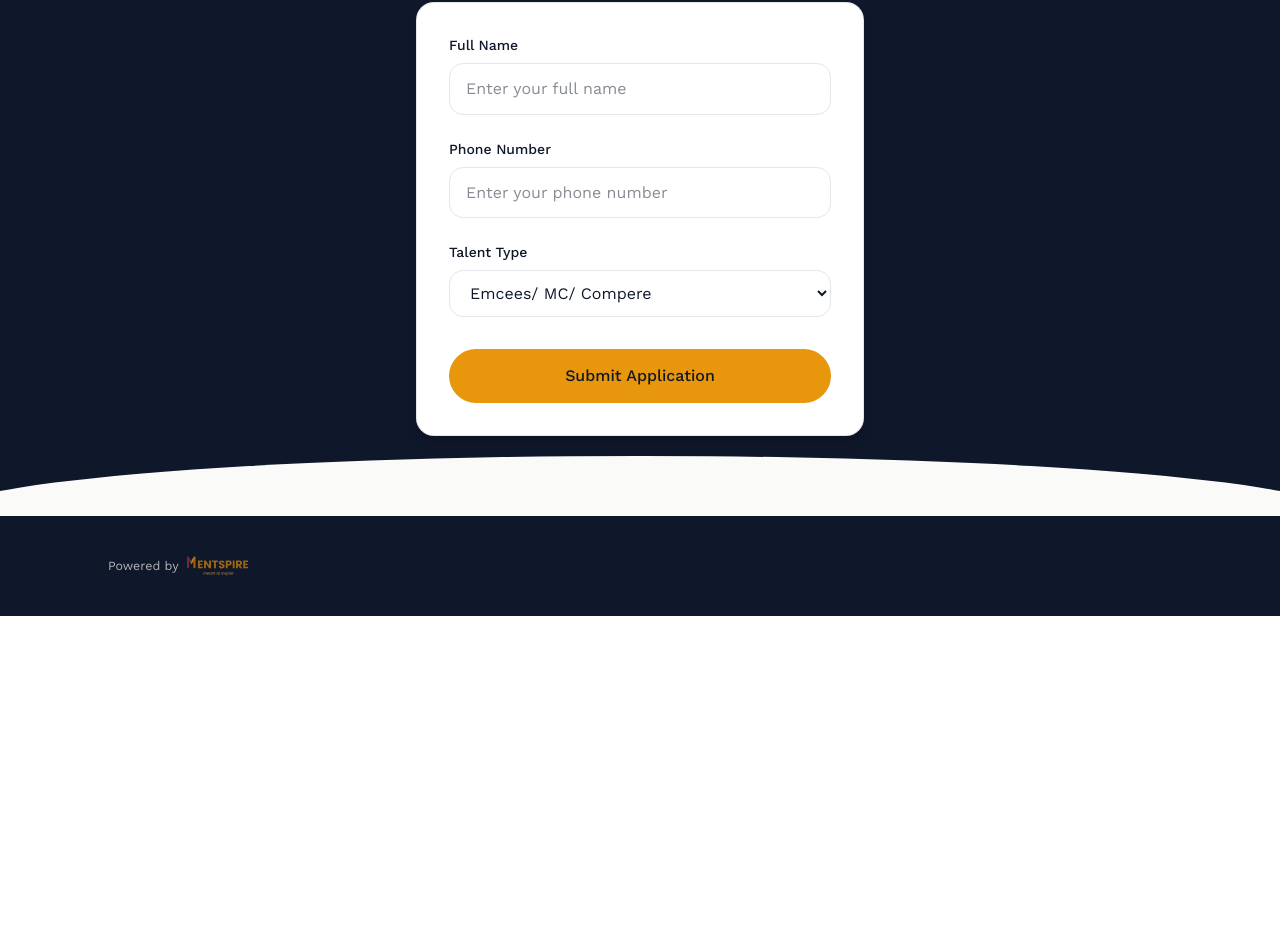
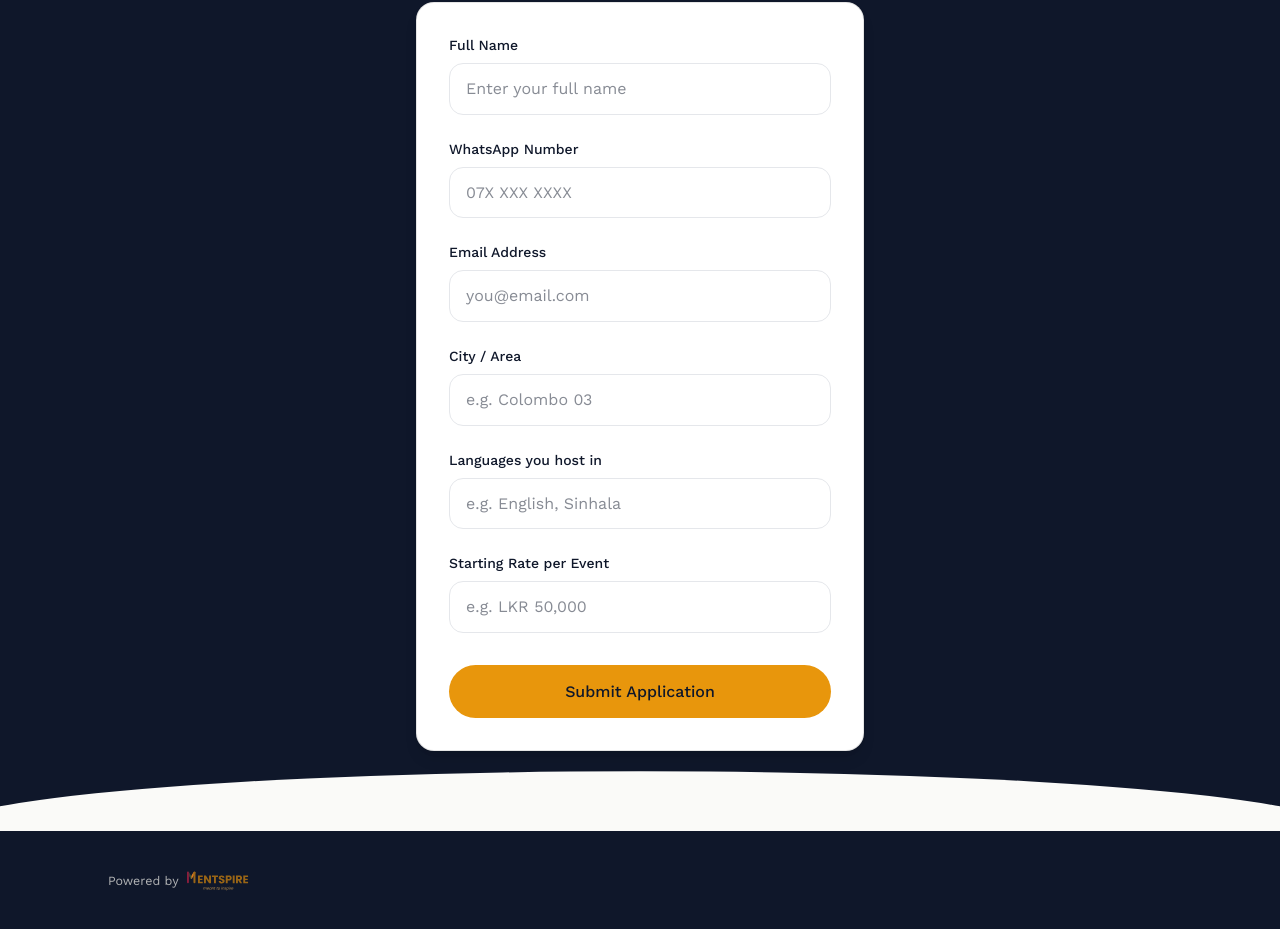
Before and after one commit to AntonSandbox/srilankanmusicians, a Next.js app: page /become-vendor in a window 1280 px wide. Shown: the part 447-1376 px from the top of the page. Before the commit the page ends 1063 px from the top, so only its background shows below. Built offline with nearby package versions, Linux system fonts and the light colour scheme.

Commit message:
feat: become vendor form changed

```diff
--- a/app/api/vendor-application/route.ts
+++ b/app/api/vendor-application/route.ts
@@ -3,9 +3,9 @@ import { Resend } from 'resend';
 
 export async function POST(request: Request) {
   try {
-    const { name, phone, city, languages, experience, portfolio, talentType } = await request.json();
+    const { name, whatsapp, email, city, languages, startingRate } = await request.json();
 
-    if (!name || !phone) {
+    if (!name || !whatsapp || !email) {
       return NextResponse.json({ error: 'Missing required fields' }, { status: 400 });
     }
 
@@ -23,16 +23,15 @@ export async function POST(request: Request) {
       from: `Vendor Application <${process.env.RESEND_FROM_EMAIL}>`,
       to: adminEmail,
       subject: `New Vendor Application: ${name}`,
-      text: `A new vendor has applied to join the platform.\n\nName: ${name}\nPhone: ${phone}\nCity: ${city || 'N/A'}\nLanguages: ${languages || 'N/A'}\nExperience: ${experience || 'N/A'}\nPortfolio: ${portfolio || 'N/A'}\nTalent Type: ${talentType || 'N/A'}`,
+      text: `A new vendor has applied to join the platform.\n\nName: ${name}\nWhatsApp: ${whatsapp}\nEmail: ${email}\nCity: ${city || 'N/A'}\nLanguages: ${languages || 'N/A'}\nStarting Rate: ${startingRate || 'N/A'}`,
       html: `
         <h2>New Vendor Application</h2>
         <p><strong>Name:</strong> ${name}</p>
-        <p><strong>Phone:</strong> ${phone}</p>
+        <p><strong>WhatsApp:</strong> ${whatsapp}</p>
+        <p><strong>Email:</strong> ${email}</p>
         <p><strong>City/Area:</strong> ${city || 'N/A'}</p>
         <p><strong>Languages:</strong> ${languages || 'N/A'}</p>
-        <p><strong>Experience:</strong> ${experience || 'N/A'}</p>
-        <p><strong>Portfolio/Link:</strong> ${portfolio || 'N/A'}</p>
-        <p><strong>Talent Type:</strong> ${talentType || 'N/A'}</p>
+        <p><strong>Starting Rate per Event:</strong> ${startingRate || 'N/A'}</p>
       `,
     });
 
--- a/app/become-vendor/page.tsx
+++ b/app/become-vendor/page.tsx
@@ -6,8 +6,11 @@ import { SERVICES } from '@/lib/constants';
 
 export default function BecomeVendorPage() {
   const [name, setName] = useState('');
-  const [phone, setPhone] = useState('');
-  const [talentType, setTalentType] = useState(SERVICES[0].items[0]);
+  const [whatsapp, setWhatsapp] = useState('');
+  const [email, setEmail] = useState('');
+  const [city, setCity] = useState('');
+  const [languages, setLanguages] = useState('');
+  const [startingRate, setStartingRate] = useState('');
   const [status, setStatus] = useState<'idle' | 'loading' | 'success' | 'error'>('idle');
 
   const handleSubmit = async (e: React.FormEvent) => {
@@ -20,7 +23,7 @@ export default function BecomeVendorPage() {
         headers: {
           'Content-Type': 'application/json',
         },
-        body: JSON.stringify({ name, phone, talentType }),
+        body: JSON.stringify({ name, whatsapp, email, city, languages, startingRate }),
       });
 
       if (!res.ok) {
@@ -29,8 +32,11 @@ export default function BecomeVendorPage() {
 
       setStatus('success');
       setName('');
-      setPhone('');
-      setTalentType(SERVICES[0].items[0]);
+      setWhatsapp('');
+      setEmail('');
+      setCity('');
+      setLanguages('');
+      setStartingRate('');
     } catch (error) {
       console.error(error);
       setStatus('error');
@@ -87,31 +93,68 @@ export default function BecomeVendorPage() {
                 </div>
 
                 <div>
-                  <label htmlFor="phone" className="block text-sm font-medium mb-2" style={{ color: 'var(--espresso)' }}>Phone Number</label>
+                  <label htmlFor="whatsapp" className="block text-sm font-medium mb-2" style={{ color: 'var(--espresso)' }}>WhatsApp Number</label>
                   <input
                     type="tel"
-                    id="phone"
+                    id="whatsapp"
                     required
-                    value={phone}
-                    onChange={(e) => setPhone(e.target.value)}
+                    value={whatsapp}
+                    onChange={(e) => setWhatsapp(e.target.value)}
                     className="w-full px-4 py-3 rounded-xl border border-gray-200 focus:outline-none focus:ring-2 focus:border-transparent transition-all"
-                    placeholder="Enter your phone number"
+                    placeholder="07X XXX XXXX"
                   />
                 </div>
 
                 <div>
-                  <label htmlFor="talentType" className="block text-sm font-medium mb-2" style={{ color: 'var(--espresso)' }}>Talent Type</label>
-                  <select
-                    id="talentType"
+                  <label htmlFor="email" className="block text-sm font-medium mb-2" style={{ color: 'var(--espresso)' }}>Email Address</label>
+                  <input
+                    type="email"
+                    id="email"
                     required
-                    value={talentType}
-                    onChange={(e) => setTalentType(e.target.value)}
-                    className="w-full px-4 py-3 rounded-xl border border-gray-200 focus:outline-none focus:ring-2 focus:border-transparent bg-white transition-all"
-                  >
-                    {SERVICES[0].items.map((item) => (
-                      <option key={item} value={item}>{item}</option>
-                    ))}
-                  </select>
+                    value={email}
+                    onChange={(e) => setEmail(e.target.value)}
+                    className="w-full px-4 py-3 rounded-xl border border-gray-200 focus:outline-none focus:ring-2 focus:border-transparent transition-all"
+                    placeholder="you@email.com"
+                  />
+                </div>
+
+                <div>
+                  <label htmlFor="city" className="block text-sm font-medium mb-2" style={{ color: 'var(--espresso)' }}>City / Area</label>
+                  <input
+                    type="text"
+                    id="city"
+                    required
+                    value={city}
+                    onChange={(e) => setCity(e.target.value)}
+                    className="w-full px-4 py-3 rounded-xl border border-gray-200 focus:outline-none focus:ring-2 focus:border-transparent transition-all"
+                    placeholder="e.g. Colombo 03"
+                  />
+                </div>
+
+                <div>
+                  <label htmlFor="languages" className="block text-sm font-medium mb-2" style={{ color: 'var(--espresso)' }}>Languages you host in</label>
+                  <input
+                    type="text"
+                    id="languages"
+                    required
+                    value={languages}
+                    onChange={(e) => setLanguages(e.target.value)}
+                    className="w-full px-4 py-3 rounded-xl border border-gray-200 focus:outline-none focus:ring-2 focus:border-transparent transition-all"
+                    placeholder="e.g. English, Sinhala"
+                  />
+                </div>
+
+                <div>
+                  <label htmlFor="startingRate" className="block text-sm font-medium mb-2" style={{ color: 'var(--espresso)' }}>Starting Rate per Event</label>
+                  <input
+                    type="text"
+                    id="startingRate"
+                    required
+                    value={startingRate}
+                    onChange={(e) => setStartingRate(e.target.value)}
+                    className="w-full px-4 py-3 rounded-xl border border-gray-200 focus:outline-none focus:ring-2 focus:border-transparent transition-all"
+                    placeholder="e.g. LKR 50,000"
+                  />
                 </div>
 
                 {status === 'error' && (
--- a/components/join-form.tsx
+++ b/components/join-form.tsx
@@ -4,11 +4,11 @@ import { useState } from 'react';
 
 export function JoinForm() {
   const [name, setName] = useState('');
-  const [phone, setPhone] = useState('');
+  const [whatsapp, setWhatsapp] = useState('');
+  const [email, setEmail] = useState('');
   const [city, setCity] = useState('');
   const [languages, setLanguages] = useState('');
-  const [experience, setExperience] = useState('');
-  const [portfolio, setPortfolio] = useState('');
+  const [startingRate, setStartingRate] = useState('');
   const [status, setStatus] = useState<'idle' | 'loading' | 'success' | 'error'>('idle');
 
   const handleSubmit = async (e: React.FormEvent) => {
@@ -23,12 +23,11 @@ export function JoinForm() {
         },
         body: JSON.stringify({
           name,
-          phone,
+          whatsapp,
+          email,
           city,
           languages,
-          experience,
-          portfolio,
-          talentType: 'Emcees/ MC/ Compere'
+          startingRate
         }),
       });
 
@@ -38,11 +37,11 @@ export function JoinForm() {
 
       setStatus('success');
       setName('');
-      setPhone('');
+      setWhatsapp('');
+      setEmail('');
       setCity('');
       setLanguages('');
-      setExperience('');
-      setPortfolio('');
+      setStartingRate('');
     } catch (error) {
       console.error(error);
       setStatus('error');
@@ -65,8 +64,12 @@ export function JoinForm() {
             <input id="join-name" type="text" placeholder="Your full name" required value={name} onChange={(e) => setName(e.target.value)} />
           </div>
           <div className="join-field">
-            <label htmlFor="join-phone">WhatsApp number</label>
-            <input id="join-phone" type="text" placeholder="07X XXX XXXX" required value={phone} onChange={(e) => setPhone(e.target.value)} />
+            <label htmlFor="join-whatsapp">WhatsApp number</label>
+            <input id="join-whatsapp" type="text" placeholder="07X XXX XXXX" required value={whatsapp} onChange={(e) => setWhatsapp(e.target.value)} />
+          </div>
+          <div className="join-field">
+            <label htmlFor="join-email">Email Address</label>
+            <input id="join-email" type="email" placeholder="you@email.com" required value={email} onChange={(e) => setEmail(e.target.value)} />
           </div>
           <div className="join-field">
             <label htmlFor="join-city">City / area</label>
@@ -77,12 +80,8 @@ export function JoinForm() {
             <input id="join-lang" type="text" placeholder="e.g. Sinhala, English" required value={languages} onChange={(e) => setLanguages(e.target.value)} />
           </div>
           <div className="join-field">
-            <label htmlFor="join-exp">Years of experience</label>
-            <input id="join-exp" type="text" placeholder="e.g. 5 years" required value={experience} onChange={(e) => setExperience(e.target.value)} />
-          </div>
-          <div className="join-field">
-            <label htmlFor="join-port">Instagram / portfolio or sample video link</label>
-            <input id="join-port" type="text" placeholder="Paste a link to your work" required value={portfolio} onChange={(e) => setPortfolio(e.target.value)} />
+            <label htmlFor="join-rate">Starting rate per event</label>
+            <input id="join-rate" type="text" placeholder="e.g. LKR 50,000" required value={startingRate} onChange={(e) => setStartingRate(e.target.value)} />
           </div>
 
           {status === 'error' && <p className="join-error">Failed to submit. Please try again.</p>}
```
